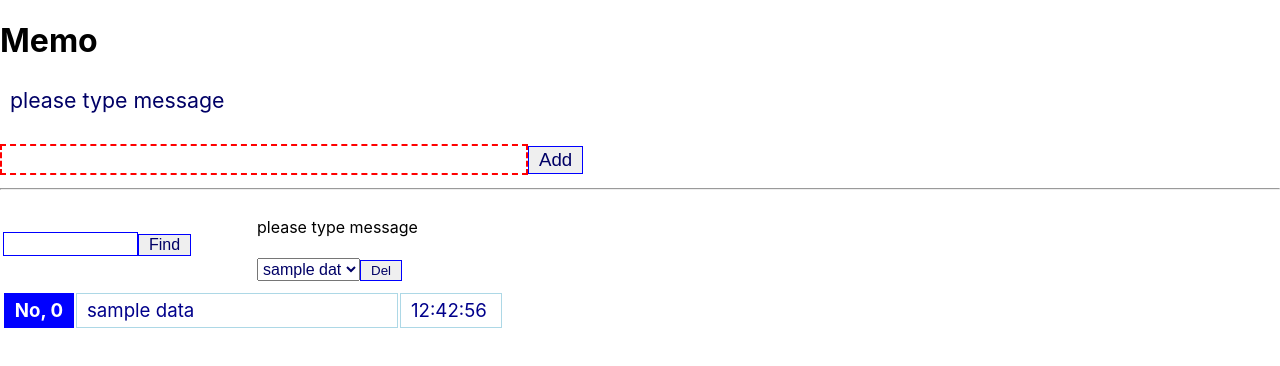
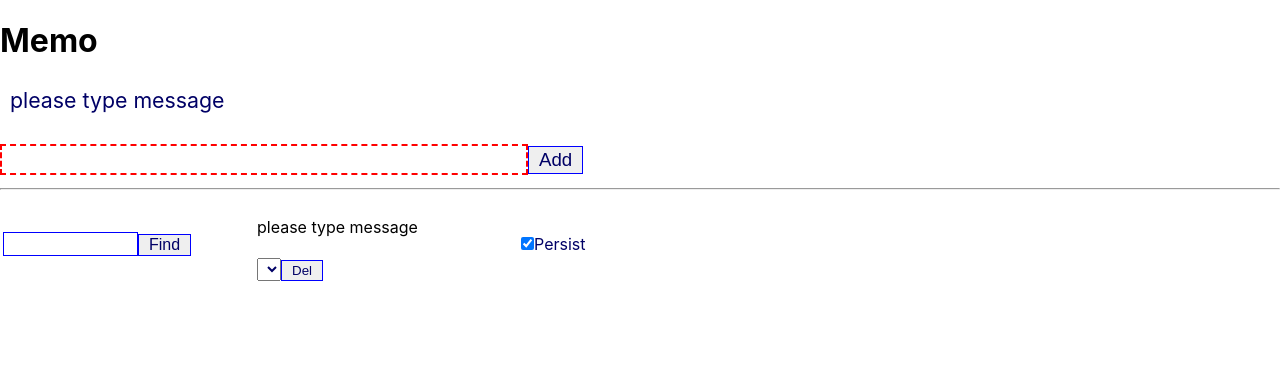
Before and after one commit to hiroyannnn/react-next-tutorial, a React (Create React App) app in the folder react_app/: page / in a window 1280 px wide. Shown: the top 366 px of the page. Built offline with nearby package versions, Linux system fonts and the light colour scheme.

Commit message:
list4 persist

```diff
--- a/react_app/package.json
+++ b/react_app/package.json
@@ -10,7 +10,8 @@
     "react-dom": "^16.13.1",
     "react-redux": "^7.2.0",
     "react-scripts": "3.4.1",
-    "redux": "^4.0.5"
+    "redux": "^4.0.5",
+    "redux-persist": "^6.0.0"
   },
   "scripts": {
     "start": "react-scripts start",
--- a/react_app/src/App.js
+++ b/react_app/src/App.js
@@ -5,6 +5,7 @@
 import AddForm from './memo/AddForm'
 import FindForm from './memo/FindForm'
 import DelForm from './memo/DelForm'
+import PersistForm from './memo/PersistForm'
 
 class App extends Component {
   td = {
@@ -22,6 +23,7 @@
         <table><tbody><tr>
           <td style={this.td}><FindForm/></td>
           <td style={this.td}><DelForm/></td>
+          <td style={this.td}><PersistForm/></td>
         </tr></tbody></table>
         <Memo />
       </div>
--- a/react_app/src/index.js
+++ b/react_app/src/index.js
@@ -1,13 +1,39 @@
 import React from 'react';
 import ReactDOM from 'react-dom';
+import { createStore} from 'redux'
 import {Provider} from 'react-redux';
+import { persistStore, persistReducer } from 'redux-persist'
+import storage from 'redux-persist/lib/storage'
+import { PersistGate } from 'redux-persist/integration/react'
 import './index.css';
 import App from './App';
-import MemoStore from './memo/Store';
+import MemoStore, { memoReducer } from './memo/Store';
 
+// Redux Persistの設定
+const persistConfig = {
+  key: 'memo',
+  storage,
+  backlist:['message', 'mode', 'fdata'],
+  whitelist:['data']
+}
+
+// persist reducer
+const persistedReducer = persistReducer(persistConfig, memoReducer)
+
+// store persister の作成
+let store = createStore(persistedReducer)
+let pstore = persistStore(store)
+
+
+// rendering
 ReactDOM.render(
-  <Provider store={MemoStore}>
-    <App />
+  <Provider store={store}>
+    <PersistGate loading={<p>loading...</p>}
+      persistor={pstore}>
+      <App />
+    </PersistGate>
   </Provider>,
   document.getElementById('root')
 );
+
+export default pstore
--- a/react_app/src/memo/Item.js
+++ b/react_app/src/memo/Item.js
@@ -27,13 +27,11 @@
   }
 
   render (){
-    let d = this.props.value.created
-    let f = d.getHours() + ':' + d.getMinutes() + ':' + d.getSeconds()
     return (
         <table><tbody><tr>
           <th style={this.th}>No, {this.props.index}</th>
           <td style={this.td}>{this.props.value.message}</td>
-          <td style={this.date}>{f}</td>
+          <td style={this.date}>{this.props.value.created}</td>
         </tr></tbody></table>
     )
   }
--- /dev/null
+++ b/react_app/src/memo/PersistForm.js
@@ -0,0 +1,48 @@
+import React, {Component} from 'react';
+import {connect} from 'react-redux'
+import pstore from '../index'
+
+class PersistForm extends Component {
+  check = {
+    margin:'5px 0px'
+  }
+  label = {
+    fontSize:"12pt",
+    color:'#006',
+    padding:"2px 10px",
+  }
+
+  constructor(props){
+    super(props)
+    this.state = {
+      check:'on'
+    }
+    this.doChange = this.doChange.bind(this)
+  }
+  doChange(e){
+    let f = e.target.checked
+    this.setState({
+      check: f ? 'on' :  ''
+    })
+    if (f){
+      pstore.persist()
+      pstore.flush()
+    }else{
+      pstore.pause()
+    }
+  }
+
+  render (){
+    return (
+      <div>
+        <label style={this.label}>
+
+        <input type='checkbox' id='check' size='40' onChange={this.doChange}
+            style={this.check} checked={this.state.check} />
+            Persist
+        </label>
+      </div>
+    )
+  }
+}
+export default connect((state)=>state)(PersistForm);
--- a/react_app/src/memo/Store.js
+++ b/react_app/src/memo/Store.js
@@ -1,7 +1,7 @@
 import { createStore } from 'redux'
 
 const initData ={
-  data:[{message:'sample data', created:new Date()}],
+  data:[],
   message:'please type message',
   mode:'default',
   fdata:[]
@@ -24,9 +24,11 @@
 
 // action
 function addReduce(state, action){
+  let d = new Date()
+  let f = d.getHours() + ':' + d.getMinutes() + ':' + d.getSeconds()
   let data ={
     message:action.message,
-    created:new Date()
+    created: f
   }
   let newData = state.data.slice()
   newData.unshift(data)
```
Also changed, not shown: 1 other file (tests, documents, lock files or other folders).
